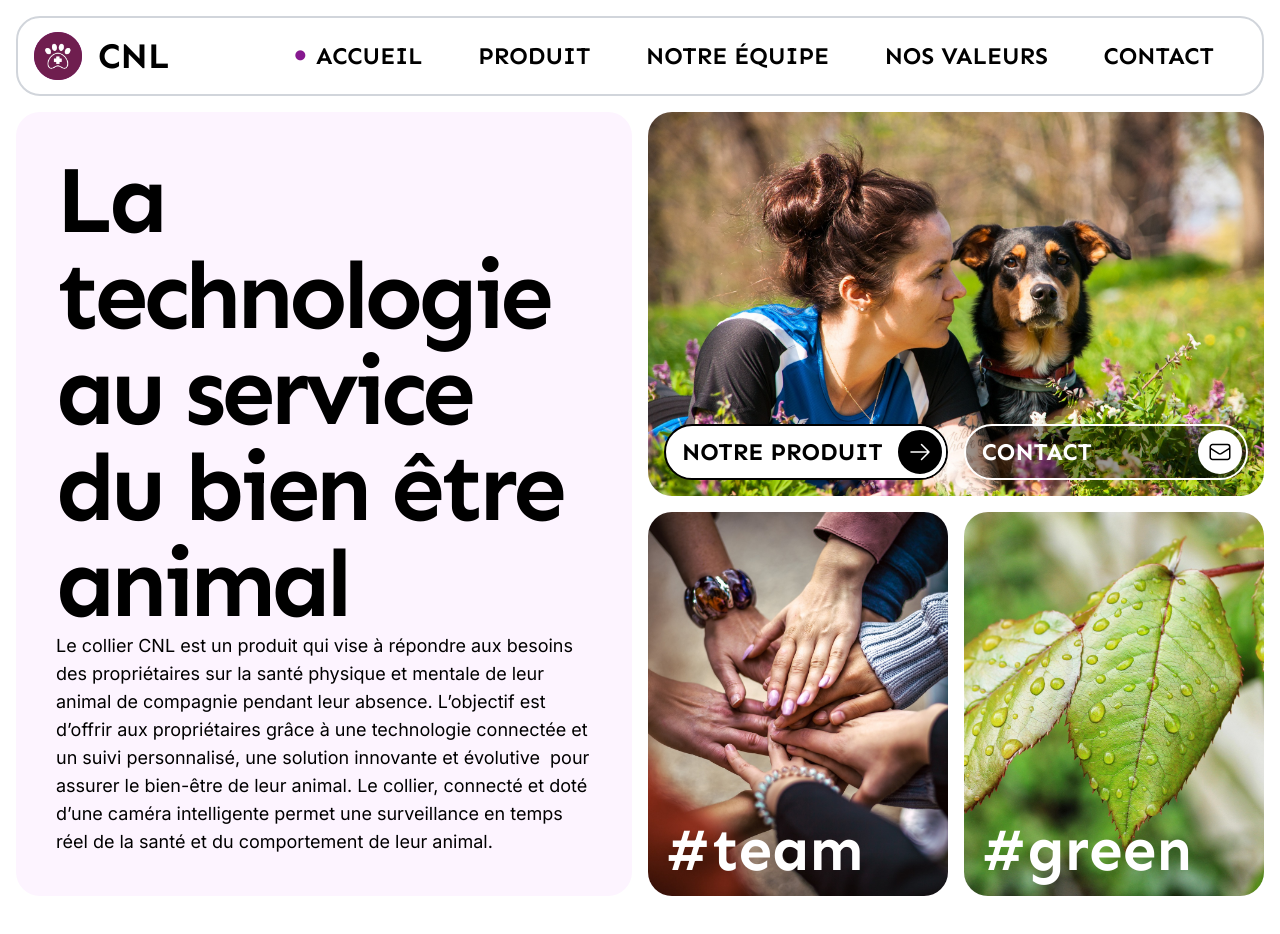
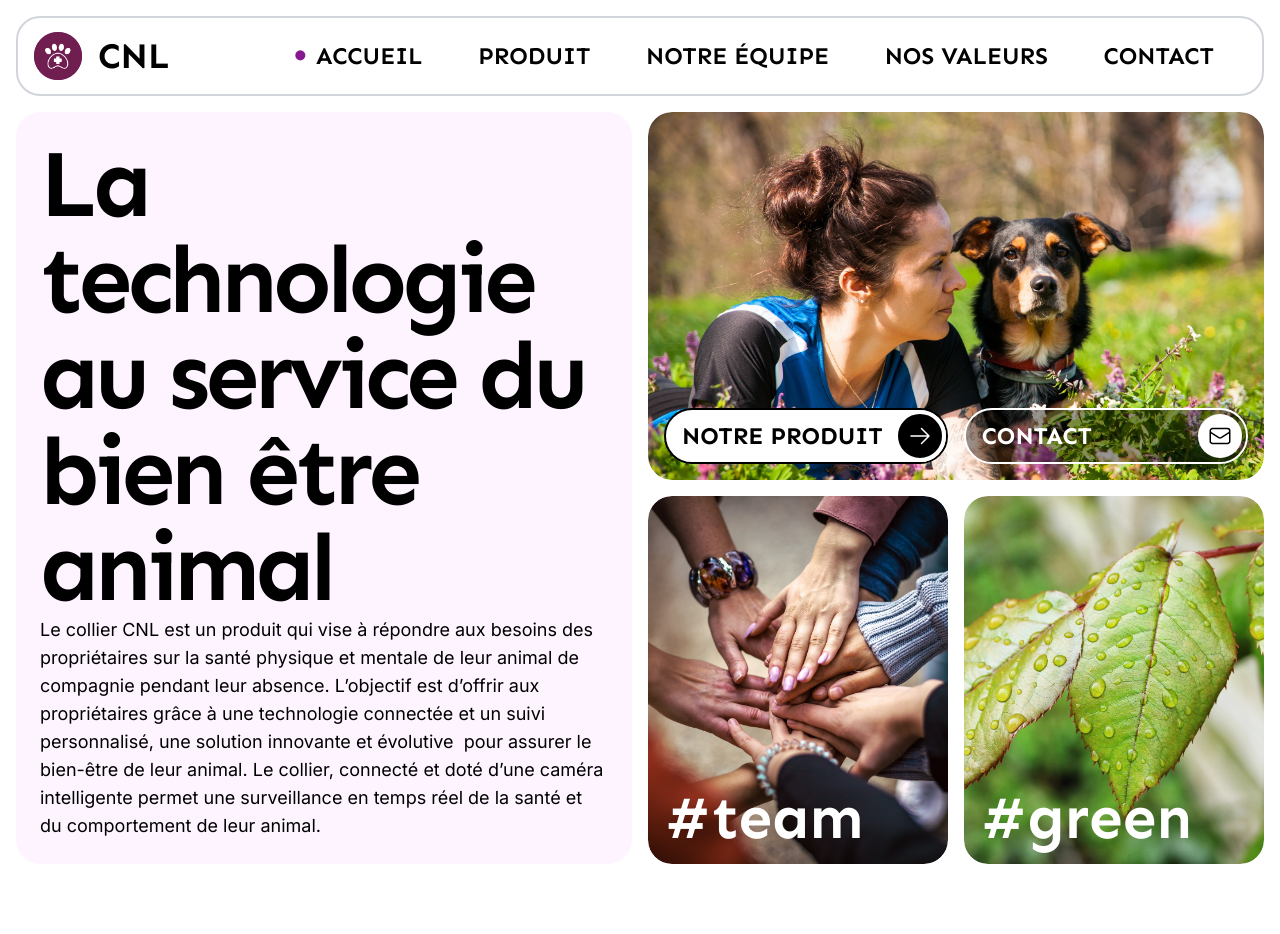
Before and after one commit to nderousseaux/cnl, a Next.js app: page / in a window 1280 px wide. Shown: the top 934 px of the page. Built offline with nearby package versions, Linux system fonts and the light colour scheme.

Commit message:
🎨 design: transition on hover image

```diff
--- a/src/app/page.tsx
+++ b/src/app/page.tsx
@@ -9,7 +9,7 @@ export default function Page() {
 
   return (
     <main className="flex-grow grid grid-cols-4 grid-rows-3 gap-4">
-      <HeroCard colSpan={2} rowSpan={2} className="p-6 flex flex-col justify-between">
+      <HeroCard colSpan={2} rowSpan={2} className="p-2 flex flex-col justify-between">
         <h2 className={`text-8xl font-bold ${emphasisFont.className} tracking-tighter`}>
           La technologie au service du bien être animal
         </h2>
@@ -17,16 +17,16 @@ export default function Page() {
           Le collier CNL est un produit qui vise à répondre aux besoins des propriétaires sur la santé physique et mentale de leur animal de compagnie pendant leur absence. L’objectif est d’offrir aux propriétaires grâce à une technologie connectée et un suivi personnalisé, une solution innovante et évolutive  pour assurer le bien-être de leur animal. Le collier, connecté et doté d’une caméra intelligente permet une surveillance en temps réel de la santé et du comportement de leur animal.
         </p>
       </HeroCard>
-      <HeroCard colSpan={2} rowSpan={3} backgroundImage="/assets/product.jpg" className="flex justify-end items-end gap-4">
+      <HeroCard colSpan={2} rowSpan={3} backgroundImage="/assets/product.jpg" className="flex justify-end items-end gap-4" animationDelay={0.2}>
         <Button href="/produit" text="Notre produit" Icon={ArrowRightIcon} />
         <Button href="/contact" text="Contact" Icon={EnvelopeIcon} type="secondary"/>
       </HeroCard>
-      <HeroCard className="flex flex-col justify-end" backgroundImage="/assets/team.jpg" href="/equipe">
+      <HeroCard className="flex flex-col justify-end" backgroundImage="/assets/team.jpg" href="/equipe" animationDelay={0.4}>
         <h2 className={`text-6xl font-bold ${emphasisFont.className} relative z-10 text-white`}>
           #team
         </h2>
       </HeroCard>
-      <HeroCard className="flex flex-col justify-end" backgroundImage="/assets/green.jpg" href="/valeurs">
+      <HeroCard className="flex flex-col justify-end" backgroundImage="/assets/green.jpg" href="/valeurs" animationDelay={0.6}>
         <h2 className={`text-6xl font-bold ${emphasisFont.className} relative z-10 text-white`}>
           #green
         </h2>
--- a/src/ui/components/button.tsx
+++ b/src/ui/components/button.tsx
@@ -23,7 +23,7 @@ export default function Button(
 		<Link href={href}
 			className={clsx(
 				className,
-				"w-80 h-14 rounded-full flex items-center justify-between border-2 pl-4",
+				"w-80 h-14 rounded-full flex items-center justify-between border-2 pl-4 pointer-events-auto",
 				type === "primary" ?
 				"text-black bg-white border-black" :
 				"bg-black bg-opacity-40 text-white border-white p-1"
--- a/src/ui/components/hero-card.tsx
+++ b/src/ui/components/hero-card.tsx
@@ -1,12 +1,14 @@
 import clsx from "clsx";
 import Image from "next/image";
 import Link from "next/link";
+import * as motion from "motion/react-client";
 
 interface HeroCardProps {
 	className?: string;
 	colSpan?: number;
 	rowSpan?: number;
 	backgroundImage?: string;
+	animationDelay?: number;
 	href?: string;
 	children: React.ReactNode;
 }
@@ -18,24 +20,28 @@ export default function HeroCard(
 		rowSpan = 1,
 		backgroundImage,
 		href,
+		animationDelay = 0,
 		children
 	}: HeroCardProps) {
 
 	const content = (
 		<>
 			{backgroundImage &&
+				<motion.div className="absolute inset-0 overflow-hidden rounded-3xl"
+					whileHover={{ scale: 1.1, transition: { type: "spring" } }}
+					>
 					<Image
 						src={backgroundImage}
 						alt=""
 						layout="fill"
 						objectFit="cover"
 						objectPosition="center"
-					className="absolute top-0 left-0 z-0 rounded-3xl"
 					/>
+				</motion.div>
 			}
 			<div className={clsx(
 				className,
-				"relative z-10 h-full"
+				"relative z-10 h-full pointer-events-none"
 			)}>
 				{children}
 			</div>
@@ -43,9 +49,12 @@ export default function HeroCard(
 	);
 
 	return (
-		<section
+		<motion.section
+			initial={{ opacity: 0, y: 10 }}
+			animate={{ opacity: 1, y: 0 }}
+			transition={{ delay: animationDelay, duration: 1 }}
 			className={clsx(
-				"bg-fuchsia-50 p-4 rounded-3xl relative",
+				"bg-fuchsia-50 p-4 rounded-3xl relative overflow-hidden",
 				`col-span-${colSpan}`,
 				`row-span-${rowSpan}`
 			)}
@@ -56,6 +65,6 @@ export default function HeroCard(
 				</Link>
 				: content
 			}
-		</section>
+		</motion.section>
 	);
 }
```
Lines whose indentation alone changed are shown as unchanged.
